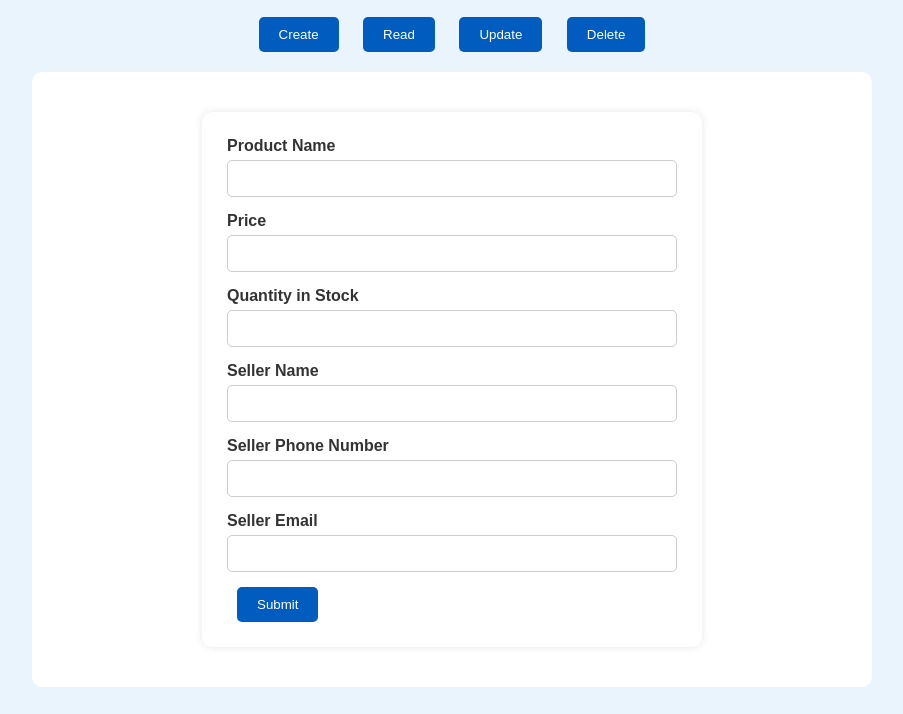
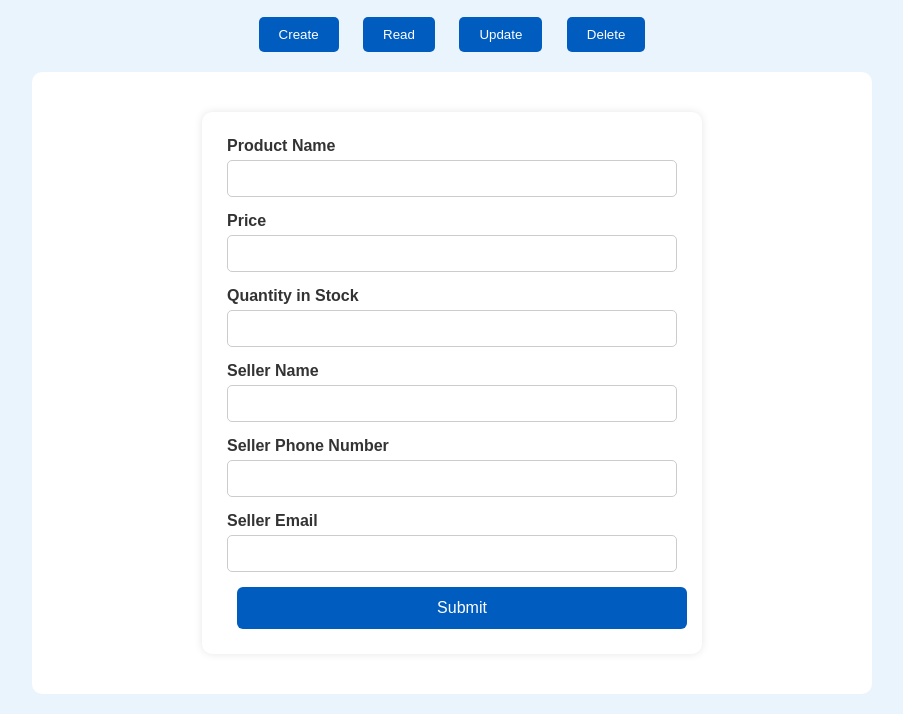
Before and after one commit to sesha10052000/WalmartInventory, a plain HTML site: page createItem.html in a window 1280 px wide. Shown: the part 92-806 px from the top of the page, without its empty margins (188-1091 px from the left). Drawn offline with Linux system fonts and the light colour scheme.

Commit message:
create commit11

```diff
--- a/createItem.css
+++ b/createItem.css
@@ -26,3 +26,24 @@ input {
   border-radius: 5px;
   border: 1px solid #ccc;
 }
+
+button[type="submit"] {
+  background-color: #005cbf;
+  color: white;
+  border: none;
+  padding: 12px;
+  width: 100%;
+  font-size: 16px;
+  border-radius: 6px;
+  cursor: pointer;
+}
+
+button[type="submit"]:hover {
+  background-color: #004799;
+}
+
+#message {
+  text-align: center;
+  font-weight: bold;
+  margin-top: 10px;
+}
```
